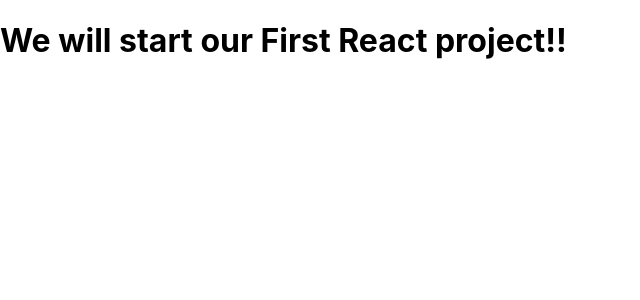
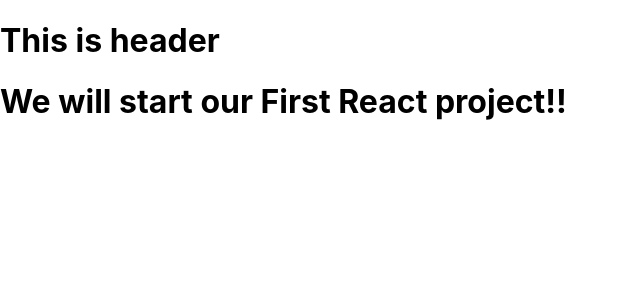
Before and after one commit to iamdeepak90/becute-react, a React (Create React App) app: page / in a window 1280 px wide. Shown: the top 300 px of the page, without its empty margins (0-640 px from the left). Built offline with nearby package versions, Linux system fonts and the light colour scheme.

Commit message:
Header footer create component

```diff
--- a/src/App.js
+++ b/src/App.js
@@ -1,9 +1,13 @@
 
 import './App.css';
+import Header from './Components/Header';
 
 function App() {
   return (
+    <>
+    <Header/>
     <h1>We will start our First React project!!</h1>
+    </>
   );
 }
 
--- /dev/null
+++ b/src/Components/Header.js
@@ -0,0 +1,13 @@
+import React from 'react';
+
+
+const Header = () => {
+return(
+
+    <h1>This is header</h1>
+
+)
+
+};
+
+export default Header;
```
Also changed, not shown: src/Components/Footer.js (added).
